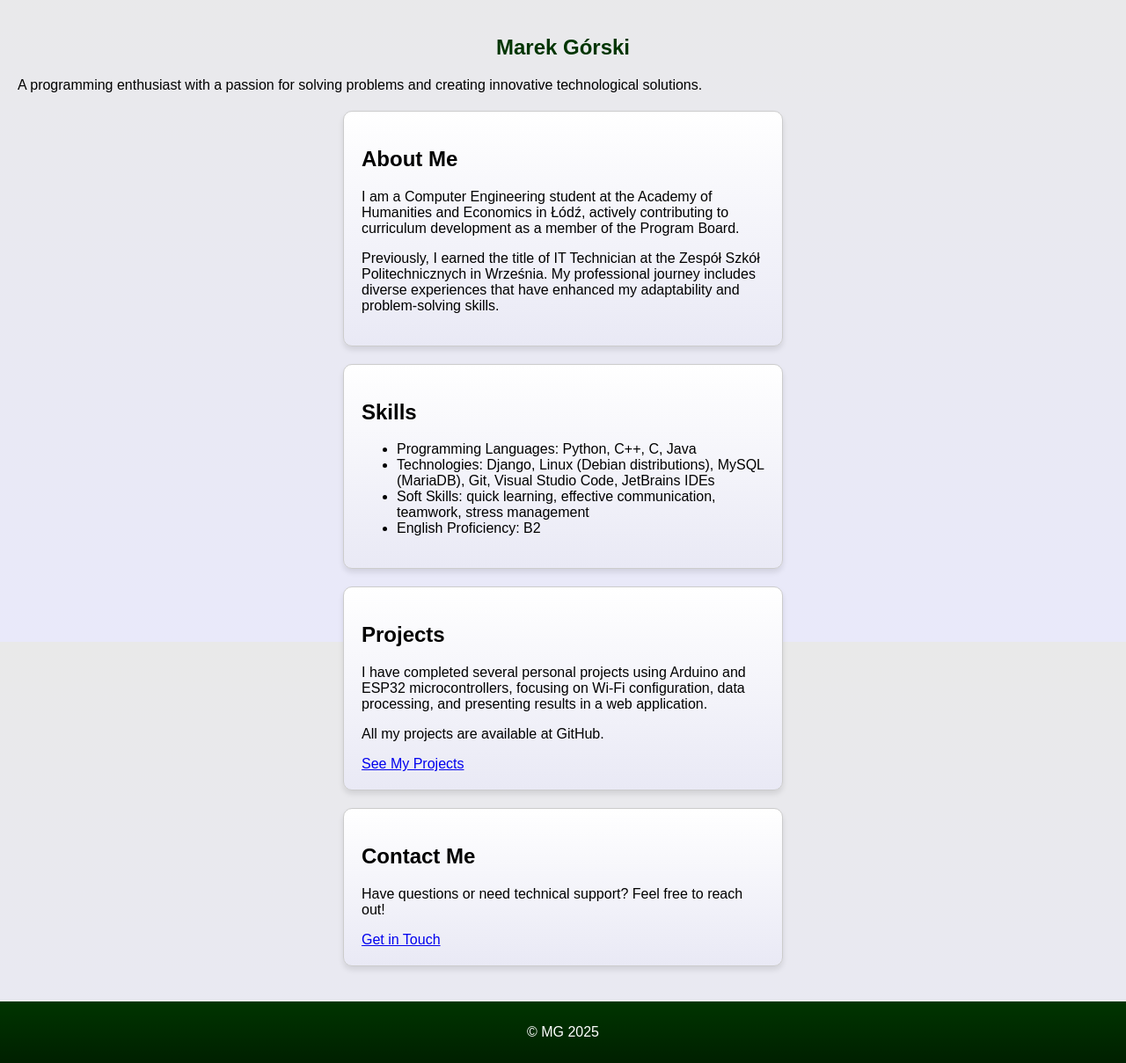
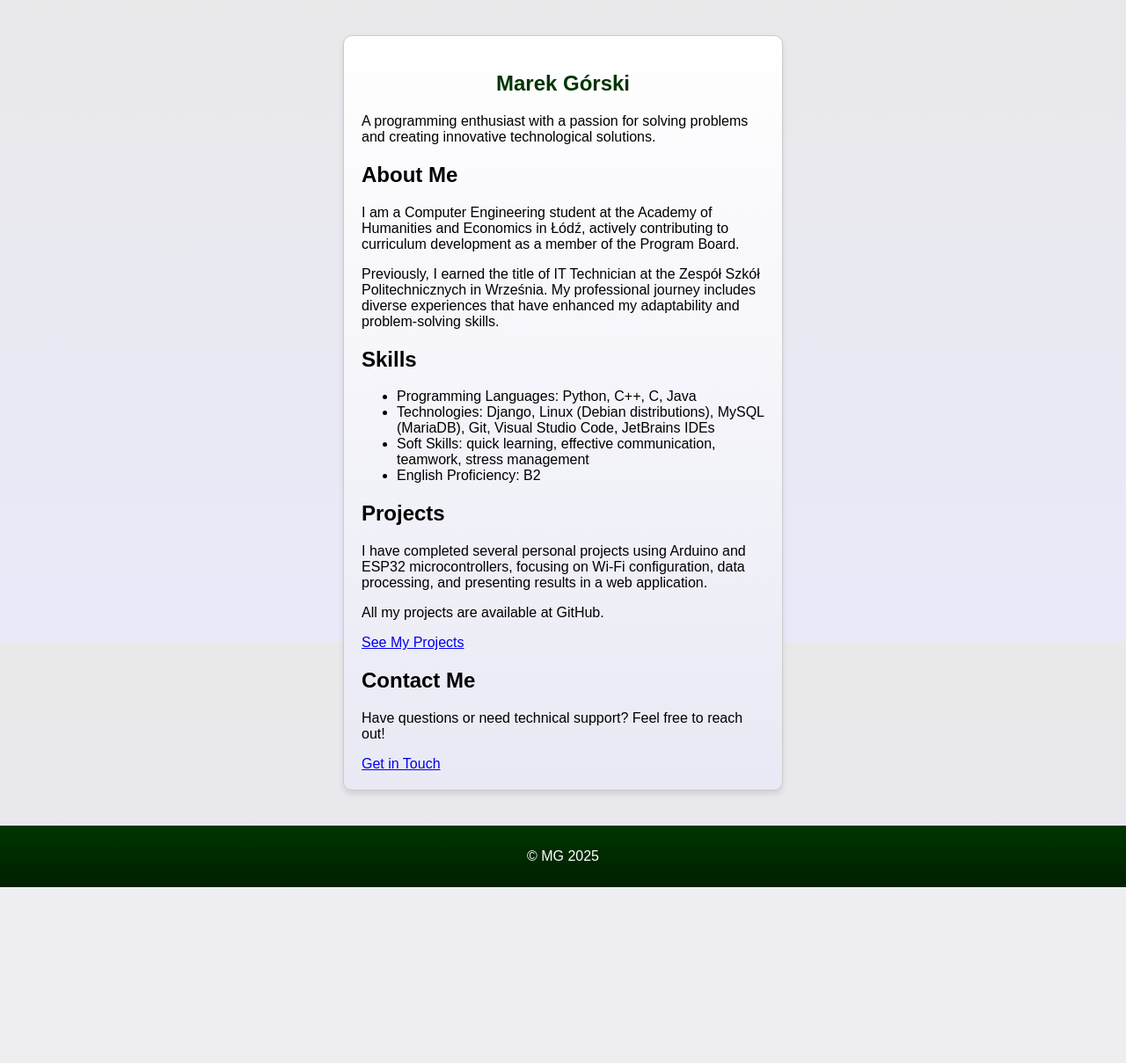
Before and after one commit to VadoVates/marekgor_site, a Django app: page / in a window 1280 px wide. Shown: the part 70-1279 px from the top of the page at 88% size. After the commit the page ends 1079 px from the top, so only its background shows below. Run offline with Django 5.2, Linux system fonts and the light colour scheme.

Commit message:
reformated index

```diff
--- a/marekgor/templates/index.html
+++ b/marekgor/templates/index.html
@@ -1,39 +1,41 @@
 {% extends 'base.html' %}
 {% block title %}MG - Home{% endblock %}
 {% block content %}
+    <div class="container">
         <section class="hero">
             <h1>Marek Górski</h1>
-    <p>A programming enthusiast with a passion for solving problems and creating innovative technological solutions.</p>
+            <p>A programming enthusiast with a passion for solving problems and creating innovative technological
+                solutions.</p>
         </section>
-<div class="container">
         <section class="about-me">
             <h2>About Me</h2>
-        <p>I am a Computer Engineering student at the Academy of Humanities and Economics in Łódź, actively contributing to curriculum development as a member of the Program Board.</p>
-        <p>Previously, I earned the title of IT Technician at the Zespół Szkół Politechnicznych in Września. My professional journey includes diverse experiences that have enhanced my adaptability and problem-solving skills.</p>
+            <p>I am a Computer Engineering student at the Academy of Humanities and Economics in Łódź, actively
+                contributing to curriculum development as a member of the Program Board.</p>
+            <p>Previously, I earned the title of IT Technician at the Zespół Szkół Politechnicznych in Września. My
+                professional journey includes diverse experiences that have enhanced my adaptability and problem-solving
+                skills.</p>
         </section>
-</div>
 
-<div class="container">
         <section class="skills">
             <h2>Skills</h2>
             <ul>
                 <li>Programming Languages: Python, C++, C, Java</li>
-            <li>Technologies: Django, Linux (Debian distributions), MySQL (MariaDB), Git, Visual Studio Code, JetBrains IDEs</li>
+                <li>Technologies: Django, Linux (Debian distributions), MySQL (MariaDB), Git, Visual Studio Code,
+                    JetBrains IDEs
+                </li>
                 <li>Soft Skills: quick learning, effective communication, teamwork, stress management</li>
                 <li>English Proficiency: B2</li>
             </ul>
         </section>
-</div>
-<div class="container">
+
         <section class="portfolio-preview">
             <h2>Projects</h2>
-        <p>I have completed several personal projects using Arduino and ESP32 microcontrollers, focusing on Wi-Fi configuration, data processing, and presenting results in a web application.</p>
+            <p>I have completed several personal projects using Arduino and ESP32 microcontrollers, focusing on Wi-Fi
+                configuration, data processing, and presenting results in a web application.</p>
             <p>All my projects are available at GitHub.</p>
             <a href="{% url 'marek' %}" class="button">See My Projects</a>
         </section>
-</div>
 
-<div class="container">
         <section class="contact-cta">
             <h2>Contact Me</h2>
             <p>Have questions or need technical support? Feel free to reach out!</p>
```
Lines whose indentation alone changed are shown as unchanged.
